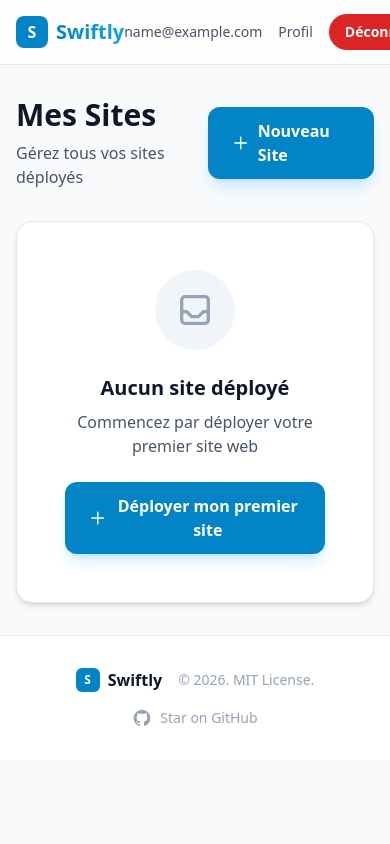
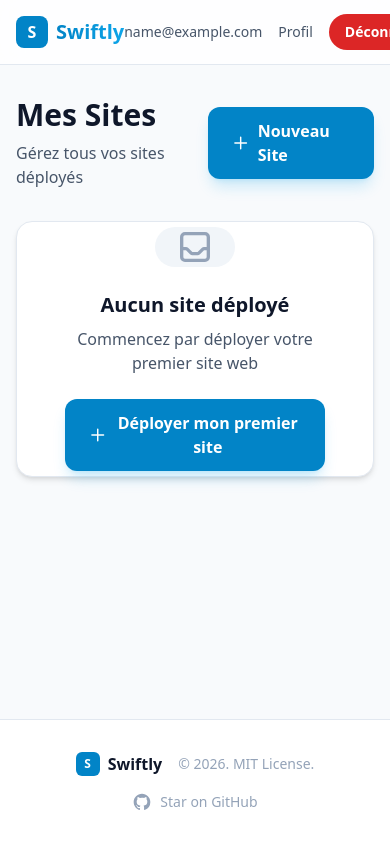
Before and after one commit to ruikdev/Swiftly, a Flask app: page /dashboard/ in a window 390 px wide; the page is wider, and only the part inside the window is pictured. Run offline with Flask 3, Linux system fonts and the light colour scheme; the visitor is signed in with stand-in values (Sample User, id 1); some libraries are stand-ins or nearby versions.

Commit message:
Enhance layout structure for dashboard and main content to improve responsiveness and visual consistency

```diff
--- a/templates/dashboard_home.html
+++ b/templates/dashboard_home.html
@@ -19,7 +19,7 @@
 {% if sites %}
 <div class="grid grid-cols-1 md:grid-cols-2 lg:grid-cols-3 gap-6">
     {% for site_name, site_data in sites.items() %}
-    <div class="bg-white rounded-2xl shadow-md border border-slate-200 p-6 hover:shadow-xl transition-all group">
+    <div class="bg-white rounded-2xl shadow-md border border-slate-200 p-6 hover:shadow-xl transition-all group h-56 flex flex-col justify-between">
         <div class="flex items-start justify-between mb-4">
             <div class="w-12 h-12 bg-gradient-to-br from-brand-500 to-indigo-600 rounded-xl flex items-center justify-center text-white font-bold text-lg">
                 {{ site_name[0]|upper }}
@@ -58,7 +58,7 @@
     {% endfor %}
 </div>
 {% else %}
-<div class="bg-white rounded-2xl shadow-md border border-slate-200 p-12 text-center">
+<div class="bg-white rounded-2xl shadow-md border border-slate-200 p-12 text-center max-w-xl mx-auto w-full h-64 flex flex-col items-center justify-center">
     <div class="w-20 h-20 bg-slate-100 rounded-full flex items-center justify-center mx-auto mb-6">
         <svg class="w-10 h-10 text-slate-400" fill="none" stroke="currentColor" viewBox="0 0 24 24"><path stroke-linecap="round" stroke-linejoin="round" stroke-width="2" d="M20 13V6a2 2 0 00-2-2H6a2 2 0 00-2 2v7m16 0v5a2 2 0 01-2 2H6a2 2 0 01-2-2v-5m16 0h-2.586a1 1 0 00-.707.293l-2.414 2.414a1 1 0 01-.707.293h-3.172a1 1 0 01-.707-.293l-2.414-2.414A1 1 0 006.586 13H4"></path></svg>
     </div>
--- a/templates/dashboard_layout.html
+++ b/templates/dashboard_layout.html
@@ -24,7 +24,7 @@
         }
     </script>
 </head>
-<body class="bg-slate-50 text-slate-900 font-sans antialiased">
+<body class="min-h-screen flex flex-col bg-slate-50 text-slate-900 font-sans antialiased">
     <!-- Navbar -->
     <nav class="bg-white/80 backdrop-blur-md sticky top-0 z-50 border-b border-slate-200">
         <div class="max-w-7xl mx-auto px-4 sm:px-6 lg:px-8">
@@ -56,7 +56,7 @@
     </nav>
 
     <!-- Main Content -->
-    <main class="max-w-7xl mx-auto px-4 sm:px-6 lg:px-8 py-8">
+    <main class="flex-1 max-w-7xl mx-auto px-4 sm:px-6 lg:px-8 py-8">
         {% with messages = get_flashed_messages(with_categories=true) %}
             {% if messages %}
                 {% for category, message in messages %}
@@ -78,7 +78,7 @@
     </main>
 
     <!-- Footer -->
-    <footer class="bg-white border-t border-slate-200">
+    <footer class="mt-auto bg-white border-t border-slate-200">
         <div class="max-w-7xl mx-auto py-8 px-4 sm:px-6 lg:px-8">
             <div class="flex flex-col md:flex-row justify-between items-center gap-4">
                 <div class="flex items-center gap-2">
```
